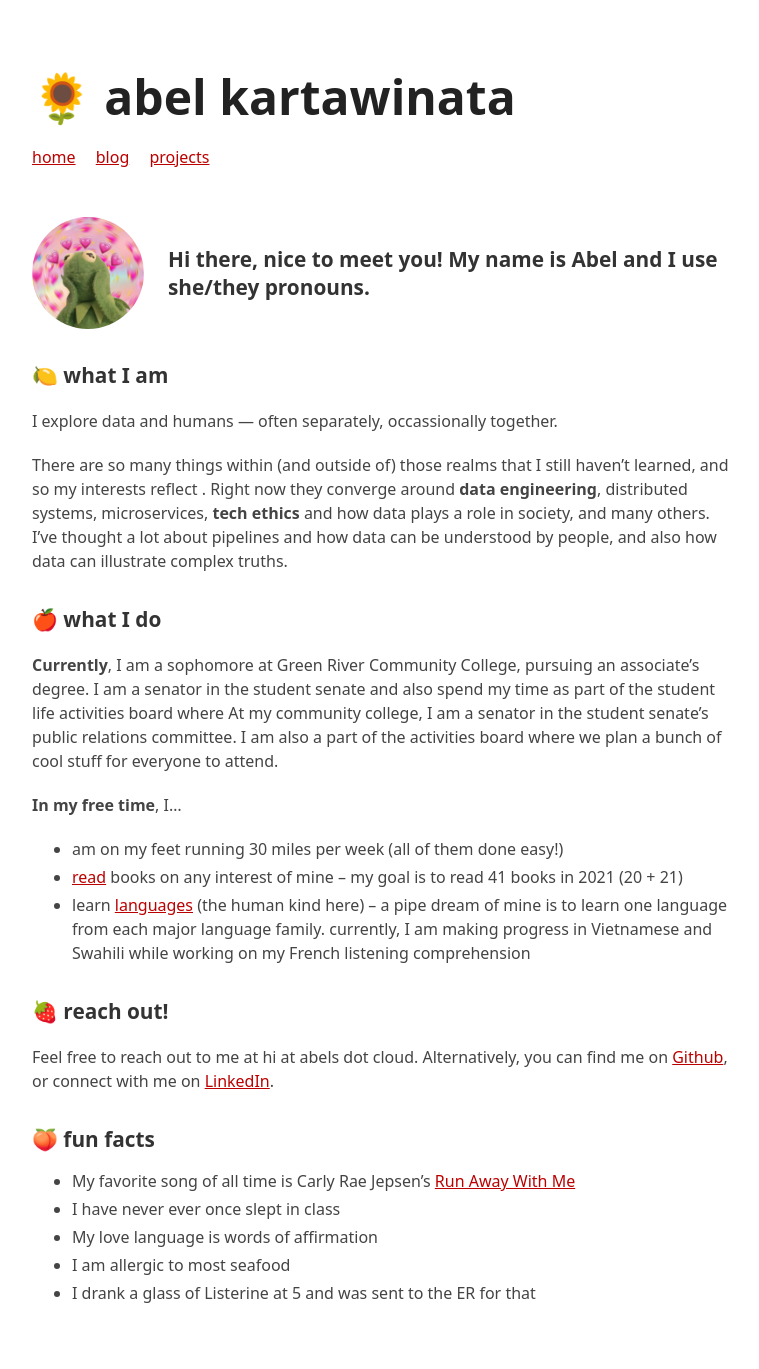
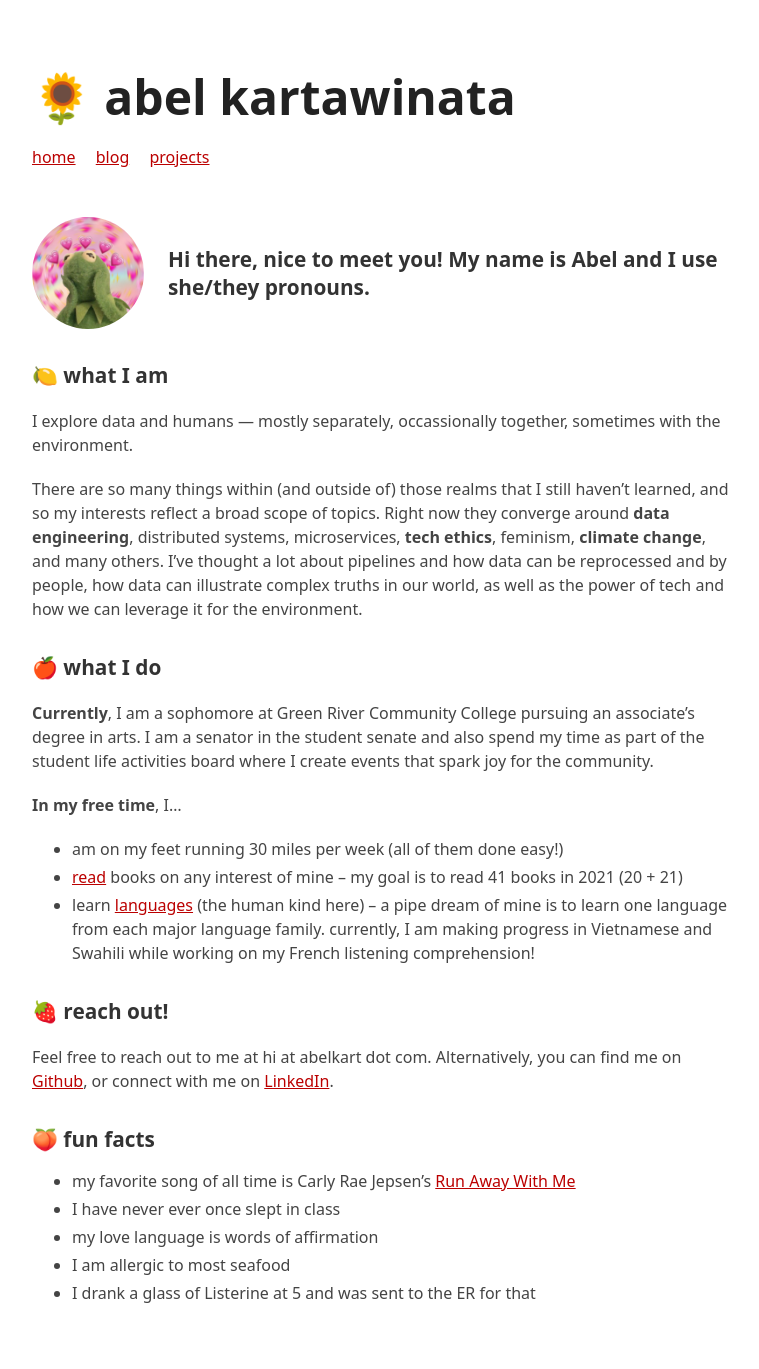
Before and after one commit to abelkartwii/abelkartwii, a Jekyll site: the page built from index.md, in a window 1280 px wide. Shown: the whole page, without its empty margins (258-1017 px from the left). Built offline with Jekyll 4.4.1, drawn with Linux system fonts in a browser that asks for light colours; our own code applies the rules of GitHub Pages for plain Markdown files.

Commit message:
minor me update

```diff
--- a/index.md
+++ b/index.md
@@ -2,25 +2,24 @@
 ---
 
 ### 🍋 what I am
-I explore data and humans — often separately, occassionally together.
+I explore data and humans — mostly separately, occassionally together, sometimes with the environment.
 
-There are so many things within (and outside of) those realms that I still haven't learned, and so my interests reflect . Right now they converge around **data engineering**, distributed systems, microservices, **tech ethics** and how data plays a role in society, and many others. I've thought a lot about pipelines and how data can be understood by people, and also how data can illustrate complex truths.
+There are so many things within (and outside of) those realms that I still haven't learned, and so my interests reflect a broad scope of topics. Right now they converge around **data engineering**, distributed systems, microservices, **tech ethics**, feminism, **climate change**, and many others. I've thought a lot about pipelines and how data can be reprocessed and by people, how data can illustrate complex truths in our world, as well as the power of tech and how we can leverage it for the environment.
 
 ### 🍎 what I do
-**Currently**, I am a sophomore at Green River Community College, pursuing an associate's degree. I am a senator in the student senate and also spend my time as part of the student life activities board where
-At my community college, I am a senator in the student senate's public relations committee. I am also a part of the activities board where we plan a bunch of cool stuff for everyone to attend.
+**Currently**, I am a sophomore at Green River Community College pursuing an associate's degree in arts. I am a senator in the student senate and also spend my time as part of the student life activities board where I create events that spark joy for the community.
 
 **In my free time**, I...
 - am on my feet running 30 miles per week (all of them done easy!)
 - [read](https://www.goodreads.com/belzki) books on any interest of mine -- my goal is to read 41 books in 2021 (20 + 21)
-- learn [languages](https://duome.eu/chaleurhumaine) (the human kind here) -- a pipe dream of mine is to learn one language from each major language family. currently, I am making progress in Vietnamese and Swahili while working on my French listening comprehension
+- learn [languages](https://duome.eu/chaleurhumaine) (the human kind here) -- a pipe dream of mine is to learn one language from each major language family. currently, I am making progress in Vietnamese and Swahili while working on my French listening comprehension!
 
 ### 🍓 reach out!
-Feel free to reach out to me at hi at abels dot cloud. Alternatively, you can find me on [Github](http://github.com/abelkartwii/), or connect with me on [LinkedIn](http://linkedin.com/abel.kartawinata/).
+Feel free to reach out to me at hi at abelkart dot com. Alternatively, you can find me on [Github](http://github.com/abelkartwii/), or connect with me on [LinkedIn](http://linkedin.com/abel.kartawinata/).
 
 ### 🍑 fun facts
-- My favorite song of all time is Carly Rae Jepsen's [Run Away With Me](https://www.youtube.com/watch?v=TeccAtqd5K8)
+- my favorite song of all time is Carly Rae Jepsen's [Run Away With Me](https://www.youtube.com/watch?v=TeccAtqd5K8)
 - I have never ever once slept in class
-- My love language is words of affirmation
+- my love language is words of affirmation
 - I am allergic to most seafood
 - I drank a glass of Listerine at 5 and was sent to the ER for that
```
